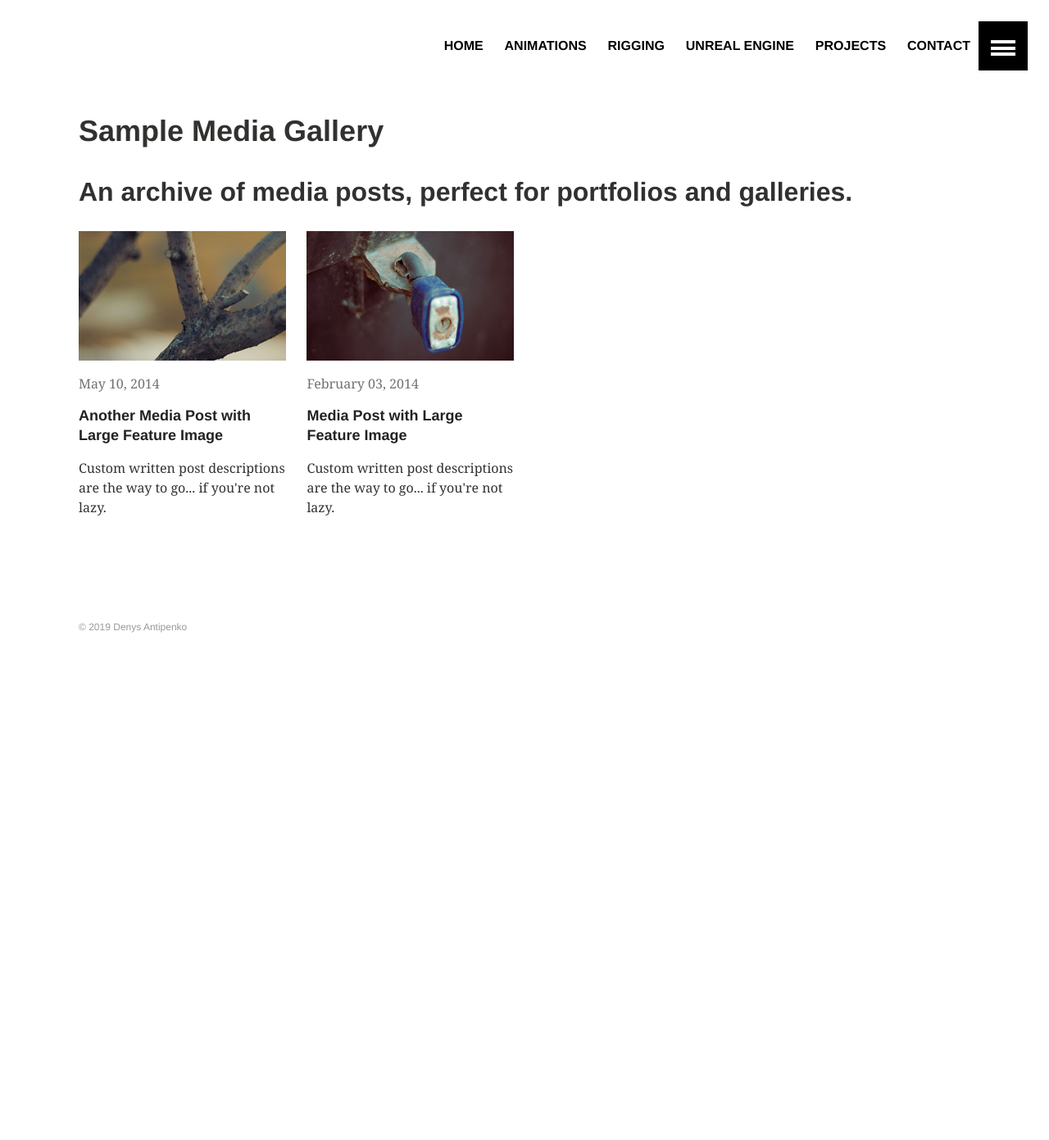
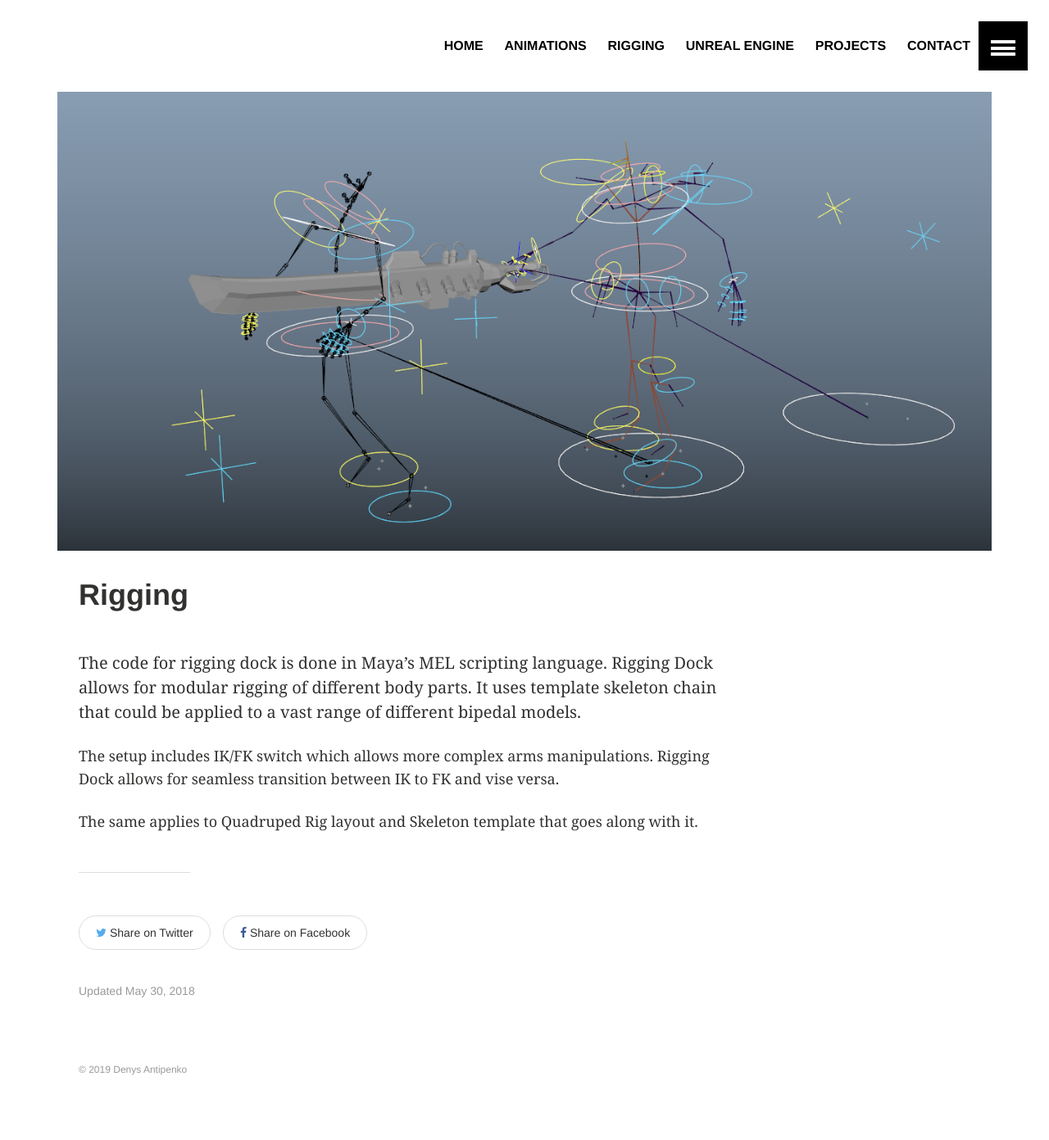
Before and after one commit to Umych/umychweb, a Jekyll site: the page built from rigging/index.md, in a window 1280 px wide. Shown: the whole page at 82% size. Built offline with Jekyll 4.4.1, drawn with Linux system fonts in a browser that asks for light colours; before the commit the page ends 900 px from its top, so only the background shows below that.

Commit message:
Added rigging images

```diff
--- a/rigging/index.md
+++ b/rigging/index.md
@@ -1,17 +1,17 @@
 ---
-layout: archive
-title: "Sample Media Gallery"
-date: 2014-05-30T11:40:45-04:00
+layout: article
+title: "Rigging"
+date: 2018-05-30T11:40:45-04:00
 modified:
 excerpt: "An archive of media posts, perfect for portfolios and galleries."
-tags: []
+tags: [rigging]
 image:
-  feature:
-  teaser:
+  feature: rigging/rig_cover.png
+  teaser: rigging/rig_cover_teaser.png
 ---
 
-<div class="tiles">
-{% for post in site.categories.media %}
-  {% include post-grid.html %}
-{% endfor %}
-</div><!-- /.tiles -->
+The code for rigging dock is done in Maya’s MEL scripting language. Rigging Dock allows for modular rigging of different body parts. It uses template skeleton chain that could be applied to a vast range of different bipedal models.
+
+The setup includes IK/FK switch which allows more complex arms manipulations. Rigging Dock allows for seamless transition between IK to FK and vise versa.
+
+The same applies to Quadruped Rig layout and Skeleton template that goes along with it.
```
Also changed, not shown: images/rigging/rig_cover.png (added), images/rigging/rig_cover_teaser.png (added).
